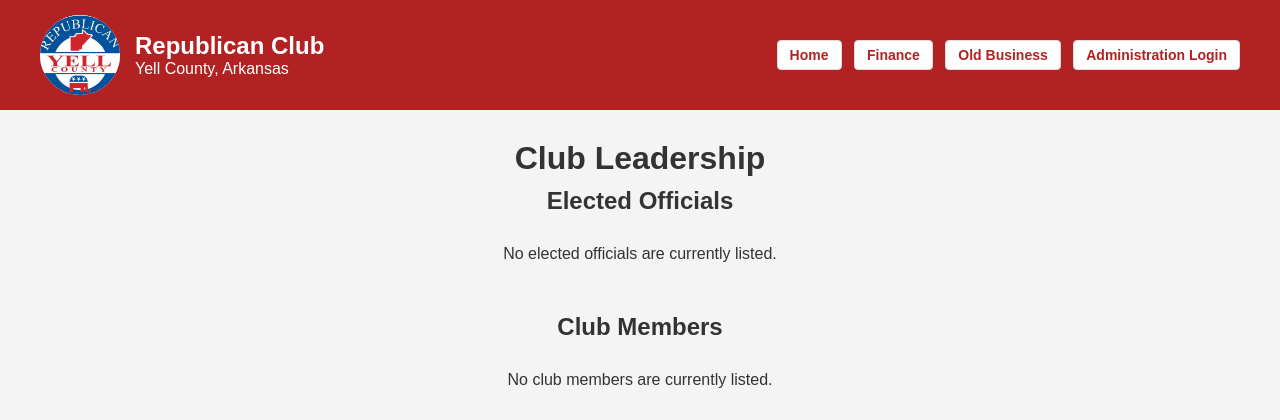
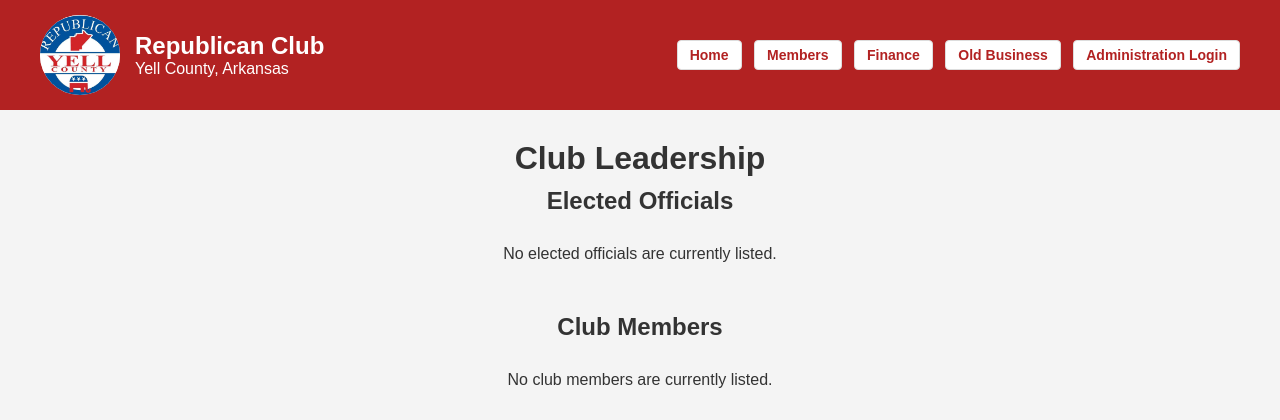
Before and after one commit to ljone17-etr/YellCoWebsite, a Django app: page /bio/ in a window 1280 px wide. Shown: the top 420 px of the page. Run offline with Django 5.2, Linux system fonts and the light colour scheme.

Commit message:
Front-end button
temp/club/base.html found the nav buttons added:
<a href="/bio/" class="nav-button">Members</a>
 this button shows up in the order that is has been placed  (2nd)

Also added a document to upcoming meetings - test function , it functions.

```diff
--- a/club/templates/club/base.html
+++ b/club/templates/club/base.html
@@ -96,6 +96,7 @@ color: #b22222;
 
         <nav>
             <a href="/" class="nav-button">Home</a>
+            <a href="/bio/" class="nav-button">Members</a>
             <a href="/finance/" class="nav-button">Finance</a>
             <a href="/old-business/" class="nav-button">Old Business</a>
             <a href="/admin/" class="nav-button">Administration Login</a>
```
Also changed, not shown: 1 other file.
